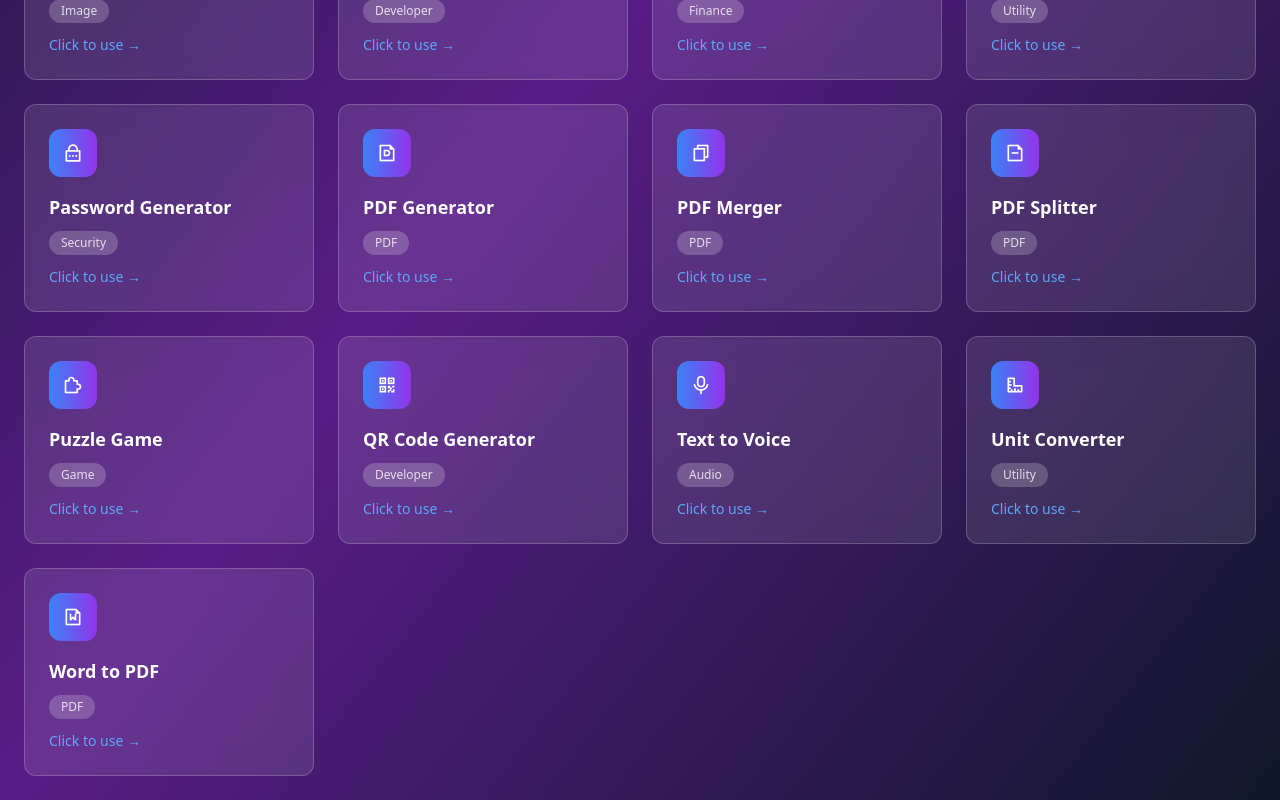
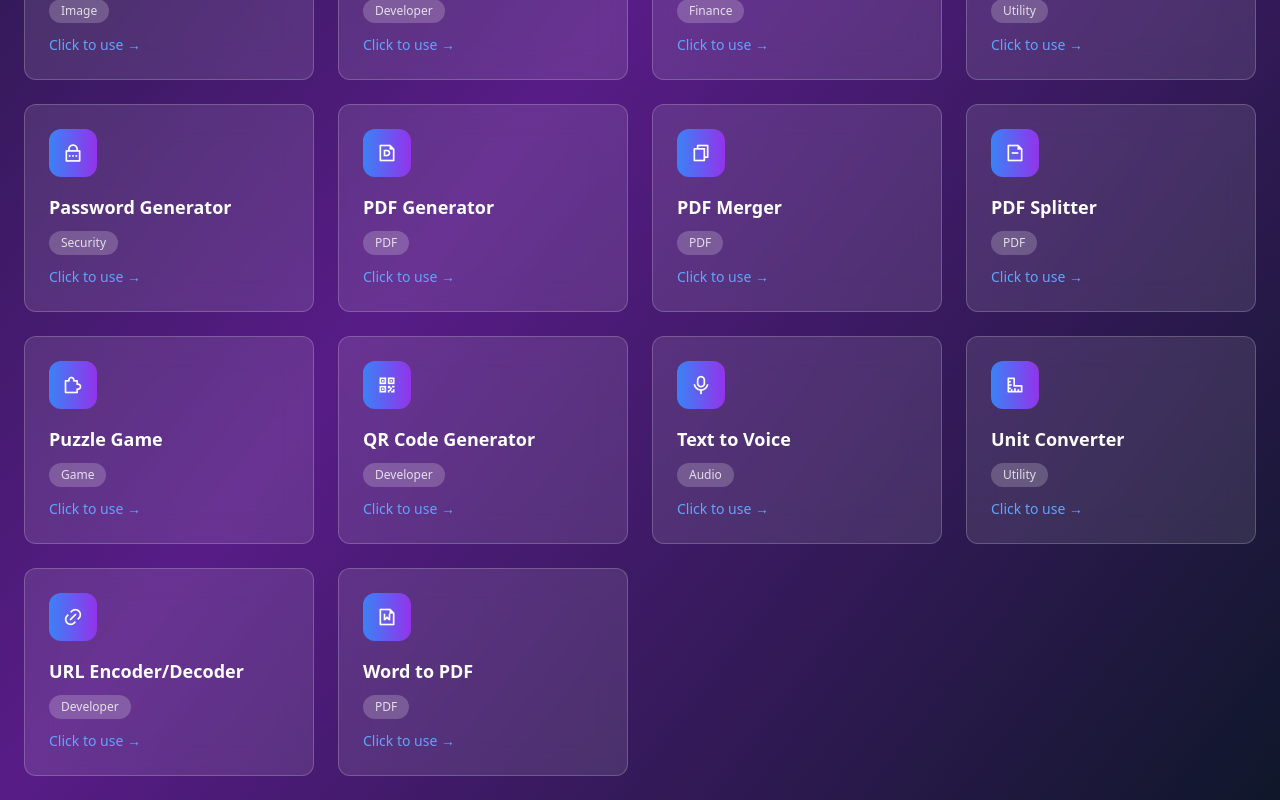
Before and after one commit to sabbir164244/Nxt-ultimate-tools, a Next.js app: page /tools in a window 1280 px wide. Shown: the part 843-1643 px from the top of the page. Built offline with nearby package versions, Linux system fonts and the light colour scheme; some icons are missing.

Commit message:
Update page.tsx

```diff
--- a/app/tools/page.tsx
+++ b/app/tools/page.tsx
@@ -22,7 +22,8 @@ import QRCodeGenerator from './QRCodeGenerator';
 import JSONFormatter from './JSONFormatter';
 import AgeCalculator from './AgeCalculator';
 import UnitConverter from './UnitConverter';
-import LoanCalculator from './LoanCalculator'; // <-- NYA IMPORT
+import LoanCalculator from './LoanCalculator';
+import URLEncoderDecoder from './URLEncoderDecoder'; // <-- NYA IMPORT
 
 const allTools = [
   { id: 'age-calculator', name: 'Age Calculator', icon: 'ri-calendar-2-line', category: 'Utility', component: AgeCalculator },
@@ -35,7 +36,7 @@ const allTools = [
   { id: 'image-framing', name: 'Image Framing', icon: 'ri-image-2-line', category: 'Image', component: ImageFraming },
   { id: 'image-resizer', name: 'Image Resizer', icon: 'ri-scissors-line', category: 'Image', component: ImageResizer },
   { id: 'json-formatter', name: 'JSON Formatter', icon: 'ri-code-s-slash-line', category: 'Developer', component: JSONFormatter },
-  { id: 'loan-calculator', name: 'Loan/EMI Calculator', icon: 'ri-bank-card-line', category: 'Finance', component: LoanCalculator }, // <-- NYA TOOL ADD HUA
+  { id: 'loan-calculator', name: 'Loan/EMI Calculator', icon: 'ri-bank-card-line', category: 'Finance', component: LoanCalculator },
   { id: 'notepad', name: 'Notepad', icon: 'ri-file-text-line', category: 'Utility', component: Notepad },
   { id: 'password-generator', name: 'Password Generator', icon: 'ri-lock-password-line', category: 'Security', component: PasswordGenerator },
   { id: 'pdf-generator', name: 'PDF Generator', icon: 'ri-file-pdf-line', category: 'PDF', component: PDFGenerator },
@@ -45,10 +46,11 @@ const allTools = [
   { id: 'qr-code-generator', name: 'QR Code Generator', icon: 'ri-qr-code-line', category: 'Developer', component: QRCodeGenerator },
   { id: 'text-to-voice', name: 'Text to Voice', icon: 'ri-mic-line', category: 'Audio', component: TextToVoice },
   { id: 'unit-converter', name: 'Unit Converter', icon: 'ri-ruler-2-line', category: 'Utility', component: UnitConverter },
+  { id: 'url-encoder-decoder', name: 'URL Encoder/Decoder', icon: 'ri-link', category: 'Developer', component: URLEncoderDecoder }, // <-- NYA TOOL ADD HUA
   { id: 'word-to-pdf', name: 'Word to PDF', icon: 'ri-file-word-line', category: 'PDF', component: WordToPDF },
 ];
 
-const categories = ['All', 'PDF', 'Image', 'Text', 'Audio', 'Developer', 'Finance', 'Utility', 'Security', 'Health', 'Design', 'Game']; // <-- NYI CATEGORY ADD HUI
+const categories = ['All', 'PDF', 'Image', 'Text', 'Audio', 'Developer', 'Finance', 'Utility', 'Security', 'Health', 'Design', 'Game'];
 
 export default function ToolsPage() {
   // ... (rest of the code is the same)
@@ -171,4 +173,4 @@ export default function ToolsPage() {
       </div>
     </div>
   );
-   }
+      }
```
